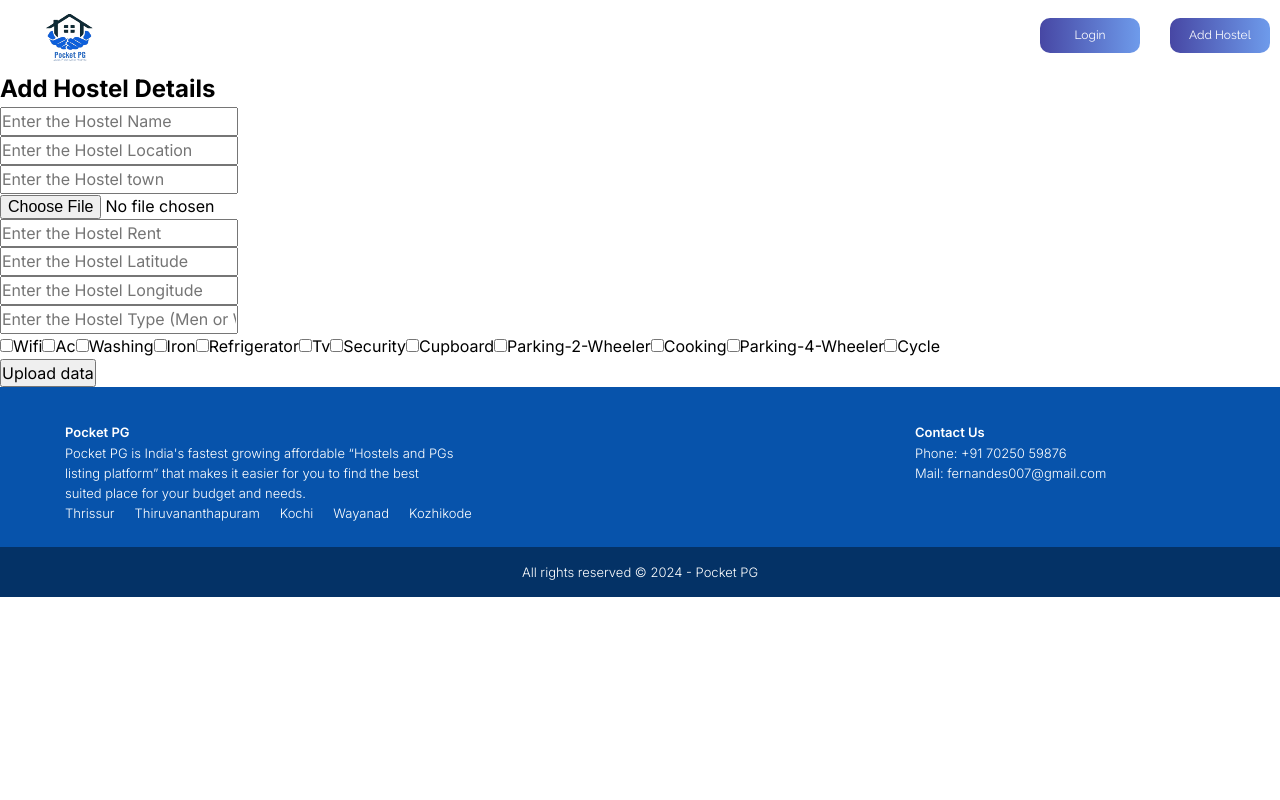
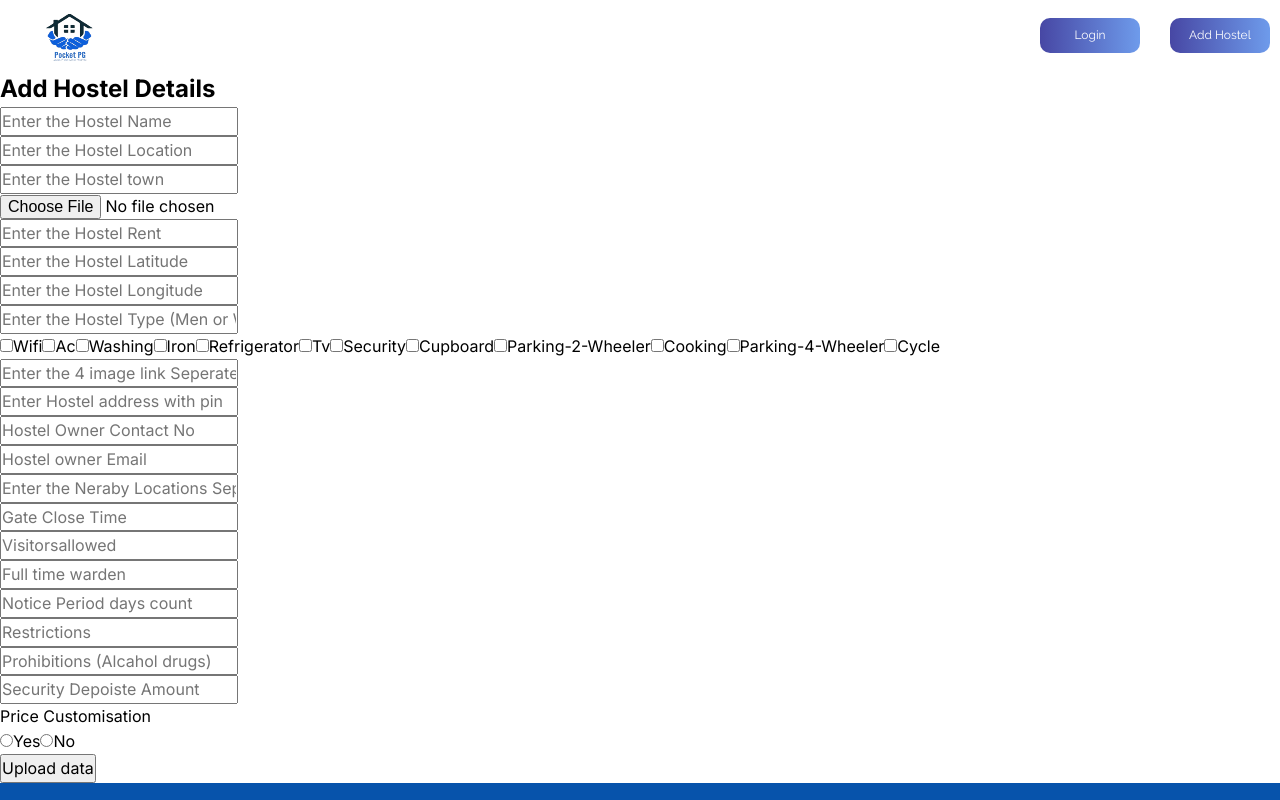
Before and after one commit to Fernandes7/Pocket-PG-Frontend, a Next.js app: page /admin/addhostel in a window 1280 px wide. Shown: the top 800 px of the page. Built offline with nearby package versions, Linux system fonts and the light colour scheme.

Commit message:
Adding Hostel data Fields

```diff
--- a/src/app/admin/addhostel/components/addhostelsdatacomponent.tsx
+++ b/src/app/admin/addhostel/components/addhostelsdatacomponent.tsx
@@ -14,9 +14,26 @@ export default function AddHostelcomponets()
     hostellongitude?:string,
     hosteltype?:string
     image?:any
+    hostelimagelinks?:string
+    hosteladdress?:string
+    hostelcontactno?:string
+    hostelemail?:string
+    nearbylocations?:string
+    gateclosetime?:string
+    visitorallowed?:string
+    warden?:string
+    noticeperiod?:string
+    restrictions?:string
+    prohibitions?:string
+    securitydeposite?:string
+    Ironing?:string
+    Food?:string
+    Washing?:string
+    customservices?:string
     }
     const [data,Setdata]=useState<Datatype>({})
     const [loading,Setloading]=useState(false)
+    const [customization,setCustomization]=useState<string>("")
     const [services,setServices]=useState([""])
     const handletextdata=(event:React.ChangeEvent<HTMLInputElement>)=>{
     Setdata({...data,[event.target.name]:event.target.value})
@@ -45,6 +62,29 @@ export default function AddHostelcomponets()
         datapasstobackend.append("hosteltype",data.hosteltype!)
         datapasstobackend.append("hostelservices",servicesString)
         datapasstobackend.append("hostelinitialrating",ratingvalue)
+
+        datapasstobackend.append("hostelimagelinks",data.hostelimagelinks)
+        datapasstobackend.append("hosteladdress",data.hosteladdress)
+        datapasstobackend.append("hostelcontactno",data.hostelcontactno)
+        datapasstobackend.append("hostelemail",data.hostelemail)
+        datapasstobackend.append("nearbylocations",data.nearbylocations)
+
+        datapasstobackend.append("gateclosetime",data.gateclosetime)
+        datapasstobackend.append("visitorallowed",data.visitorallowed)
+        datapasstobackend.append("warden",data.warden)
+        datapasstobackend.append("noticeperiod",data.noticeperiod)
+        datapasstobackend.append("restrictions",data.restrictions)
+        datapasstobackend.append("prohibitions",data.prohibitions)
+        datapasstobackend.append("securitydeposite",data.securitydeposite)
+
+        if(customization)
+        {
+            datapasstobackend.append("pricecustomization",customization)
+            datapasstobackend.append("customservices",data.customservices)
+            datapasstobackend.append("Ironing",data.Ironing)
+            datapasstobackend.append("Food",data.Food)
+            datapasstobackend.append("Washing",data.Washing)
+        }
 
         axios.post("http://localhost:8000/addhostel",datapasstobackend).then((responce)=>{
             Setloading(false)
@@ -78,7 +118,33 @@ export default function AddHostelcomponets()
             <input type="checkbox"  onChange={()=>handleservice("Parking-2-wheeler")}/><span>Parking-2-Wheeler</span>
             <input type="checkbox"  onChange={()=>handleservice("Cooking")}/><span>Cooking</span>
             <input type="checkbox"  onChange={()=>handleservice("Parking-4-wheeler")}/><span>Parking-4-Wheeler</span>
-            <input type="checkbox"  onChange={()=>handleservice("Cycle")}/><span>Cycle</span>
+            <input type="checkbox"  onChange={()=>handleservice("Cycle")}/><span>Cycle</span><br />
+
+
+            <input type="text" placeholder="Enter the 4 image link Seperated By Coma" name="hostelimagelinks" onChange={handletextdata}/><br />
+            <input type="text" placeholder="Enter Hostel address with pin" name="hosteladdress" onChange={handletextdata} /><br />
+            <input type="text" placeholder="Hostel Owner Contact No" name="hostelcontactno" onChange={handletextdata} /><br />
+            <input type="text" placeholder="Hostel owner Email" name="hostelemail" onChange={handletextdata} /><br />
+            <input type="text" placeholder="Enter the Neraby Locations Seperated by Comma" name="nearbylocations" onChange={handletextdata} /><br />
+
+            <input type="text" placeholder="Gate Close Time" name="gateclosetime" onChange={handletextdata}  /><br />
+            <input type="text" placeholder="Visitorsallowed" name="visitorallowed" onChange={handletextdata}  /><br />
+            <input type="text" placeholder="Full time warden" name="warden" onChange={handletextdata} /><br />
+            <input type="text" placeholder="Notice Period days count" name="noticeperiod" onChange={handletextdata}/><br />
+            <input type="text" placeholder="Restrictions" name="restrictions" onChange={handletextdata}  /><br />
+            <input type="text" placeholder="Prohibitions (Alcahol drugs)" name="prohibitions" onChange={handletextdata} /><br />
+            <input type="text" placeholder="Security Depoiste Amount" name="securitydeposite" onChange={handletextdata} /><br />
+
+            <p>Price Customisation</p>
+            <input type="radio" name="selection" onChange={()=>setCustomization("true")} /><label>Yes</label>
+            <input type="radio" name="selection" onChange={()=>setCustomization("")} /><label>No</label>
+            {customization &&
+            <div>
+                <input type="text" placeholder="Enter Services like Washing,Ironing,Food" name="customservices" onChange={handletextdata} /><br />
+                <input type="text" placeholder="Price without Ironing" name="Ironing" onChange={handletextdata} /><br />
+                <input type="text" placeholder="Price without Food" name="Food" onChange={handletextdata} /><br />
+                <input type="text" placeholder="Price Without Washing" name="Washing" onChange={handletextdata} /><br />
+             </div>}
             {loading && <h4>Loading</h4>} <br />
             <button onClick={Senddatatobackend}>Upload data</button>
         </div>
```
